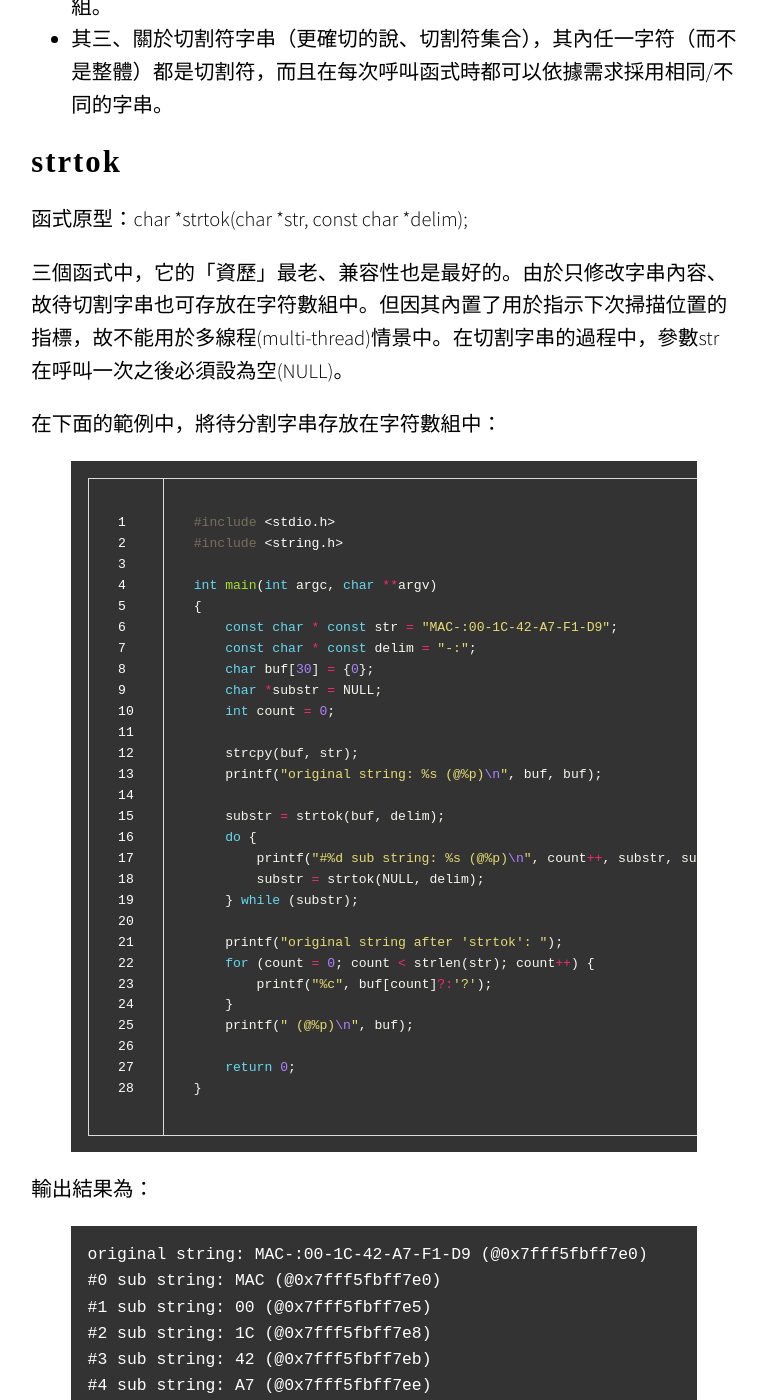
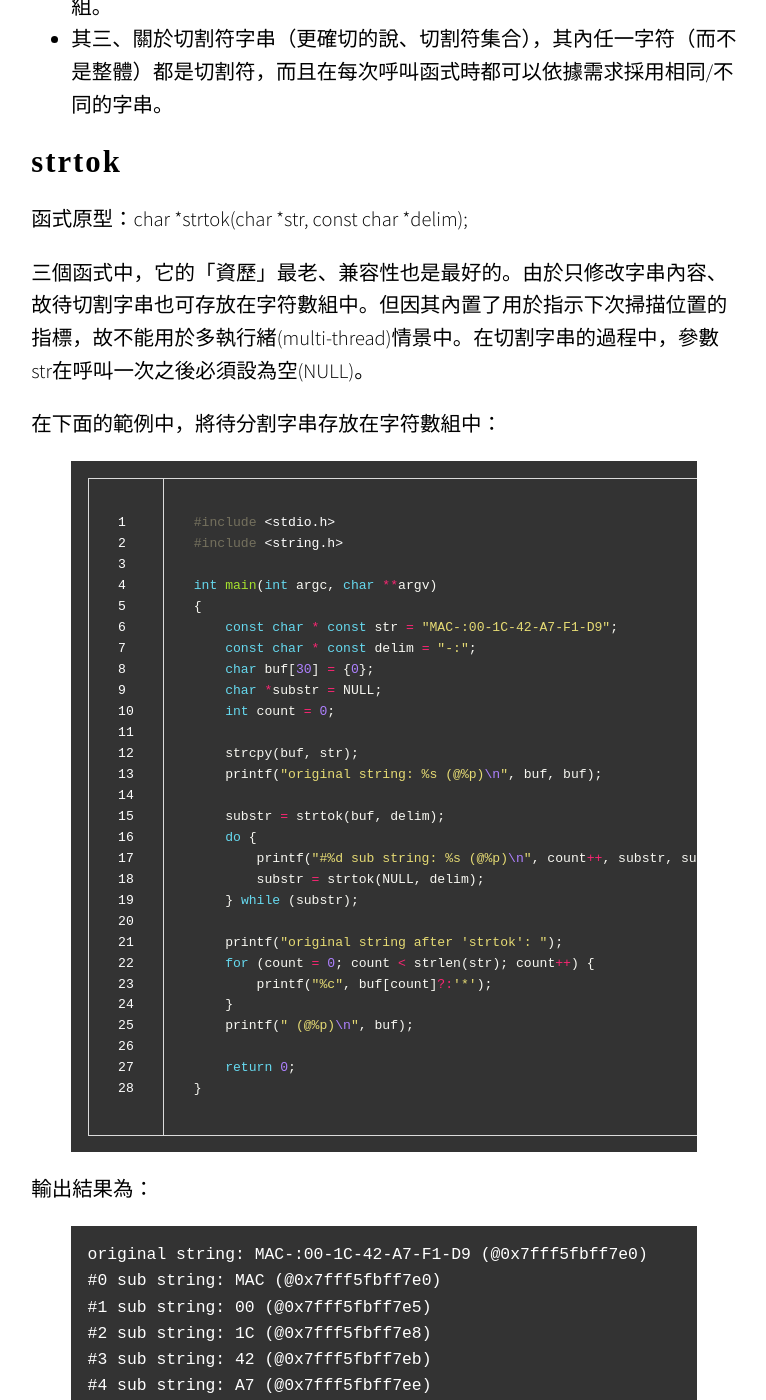
Before and after one commit to kenmux/kenmux.github.io, a Jekyll site: the page built from _posts/2015/09/06/string-split-strtok-strtok-r-strsep/2015-09-06-string-split-strtok-strtok-r-strsep.md, in a window 1280 px wide and 1400 px high, scrolled down 838 px. Shown: the whole window, without its empty margins (256-1022 px from the left). Built offline with Jekyll 4.4.1, drawn with Linux system fonts in a browser that asks for light colours; nearby versions of some CDN libraries; some web fonts are replaced; some of the changed text lies outside the part shown.

Commit message:
Update post '2015-09-06-string-split-strtok-strtok-r-strsep.md'
- Correct the translation of word 'thread'
- Use '*' instead of '?'

```diff
--- a/_posts/2015/09/06/string-split-strtok-strtok-r-strsep/2015-09-06-string-split-strtok-strtok-r-strsep.md
+++ b/_posts/2015/09/06/string-split-strtok-strtok-r-strsep/2015-09-06-string-split-strtok-strtok-r-strsep.md
@@ -20,7 +20,7 @@
 
 函式原型：char *strtok(char *str, const char *delim);
 
-三個函式中，它的「資歷」最老、兼容性也是最好的。由於只修改字串內容、故待切割字串也可存放在字符數組中。但因其內置了用於指示下次掃描位置的指標，故不能用於多線程(multi-thread)情景中。在切割字串的過程中，參數str在呼叫一次之後必須設為空(NULL)。
+三個函式中，它的「資歷」最老、兼容性也是最好的。由於只修改字串內容、故待切割字串也可存放在字符數組中。但因其內置了用於指示下次掃描位置的指標，故不能用於多執行緒(multi-thread)情景中。在切割字串的過程中，參數str在呼叫一次之後必須設為空(NULL)。
 
 在下面的範例中，將待分割字串存放在字符數組中：
 
@@ -47,7 +47,7 @@
 
     printf("original string after 'strtok': ");
     for (count = 0; count < strlen(str); count++) {
-        printf("%c", buf[count]?:'?');
+        printf("%c", buf[count]?:'*');
     }
     printf(" (@%p)\n", buf);
 
@@ -66,10 +66,10 @@
 #4 sub string: A7 (@0x7fff5fbff7ee)
 #5 sub string: F1 (@0x7fff5fbff7f1)
 #6 sub string: D9 (@0x7fff5fbff7f4)
-original string after 'strtok': MAC?:00?1C?42?A7?F1?D9 (@0x7fff5fbff7e0)
+original string after 'strtok': MAC*:00*1C*42*A7*F1*D9 (@0x7fff5fbff7e0)
 {% endhighlight %}
 
-注：最後一列、被`'\0'`替換的字符已用`'?'`打印出來。下同、不再贅述！
+注：最後一列、被`'\0'`替換的字符已用`'*'`打印出來。下同、不再贅述！
 
 由此可以看出，每次呼叫strtok、它都會從掃描位置開始掃描字串、將其後第一個出現的切割符改為`'\0'`、然後修改掃描位置、最後將原掃描位置返回。有趣的是、當切割符連續出現時、strtok並不會返回空字串（即`""`）、而是選擇跳過。
 
@@ -98,7 +98,7 @@
 
     printf("original string after 'strtok': ");
     for (count = 0; count < strlen(str); count++) {
-        printf("%c", dupstr[count]?:'?');
+        printf("%c", dupstr[count]?:'*');
     }
     printf(" (@%p)\n", dupstr);
 
@@ -119,14 +119,14 @@
 #4 sub string: A7 (@0x1002068de)
 #5 sub string: F1 (@0x1002068e1)
 #6 sub string: D9 (@0x1002068e4)
-original string after 'strtok': MAC?:00?1C?42?A7?F1?D9 (@0x1002068d0)
+original string after 'strtok': MAC*:00*1C*42*A7*F1*D9 (@0x1002068d0)
 {% endhighlight %}
 
 # strtok_r
 
 函式原型：char *strtok_r(char *str, const char *delim, char **saveptr);
 
-此為strtok的多線程安全的重入版本，新增參數saveptr，用於存放指示下次掃描位置的指標、其值不能為空；strtok_r在第一次呼叫時會忽略它的值（這意味著其初始值可為NULL）。與strtok一樣、待切割的字串亦可存放在字符數組中。
+此為strtok的多執行緒安全的重入版本，新增參數saveptr，用於存放指示下次掃描位置的指標、其值不能為空；strtok_r在第一次呼叫時會忽略它的值（這意味著其初始值可為NULL）。與strtok一樣、待切割的字串亦可存放在字符數組中。
 
 參考範例如下：
 
@@ -154,7 +154,7 @@
 
     printf("original string after 'strtok_r': ");
     for (count = 0; count < strlen(str); count++) {
-        printf("%c", dupstr[count]?:'?');
+        printf("%c", dupstr[count]?:'*');
     }
     printf(" (@%p)\n", dupstr);
 
@@ -175,14 +175,14 @@
 #4 sub string: A7 (@0x1002068de)
 #5 sub string: F1 (@0x1002068e1)
 #6 sub string: D9 (@0x1002068e4)
-original string after 'strtok_r': MAC?:00?1C?42?A7?F1?D9 (@0x1002068d0)
+original string after 'strtok_r': MAC*:00*1C*42*A7*F1*D9 (@0x1002068d0)
 {% endhighlight %}
 
 # strsep
 
 函式原型：char *strsep(char **stringp, const char *delim);
 
-最後說說strsep。與strtok_r同樣、它可以用在多線程情景中；但是、與前者不同的是、它不單修改字串的內容，而且還修改了字串的位址指標。
+最後說說strsep。與strtok_r同樣、它可以用在多執行緒情景中；但是、與前者不同的是、它不單修改字串的內容，而且還修改了字串的位址指標。
 
 這就意味著：
 
@@ -217,7 +217,7 @@
 
     printf("original string after 'strsep': ");
     for (count = 0; count < strlen(str); count++) {
-        printf("%c", dupstr[count]?:'?');
+        printf("%c", dupstr[count]?:'*');
     }
     printf(" (@%p)\n", sepstr);
 
@@ -239,7 +239,7 @@
 #5 sub string: A7 (@0x1002068de)
 #6 sub string: F1 (@0x1002068e1)
 #7 sub string: D9 (@0x1002068e4)
-original string after 'strsep': MAC??00?1C?42?A7?F1?D9 (@0x0)
+original string after 'strsep': MAC**00*1C*42*A7*F1*D9 (@0x0)
 {% endhighlight %}
 
 有一點須注意：與strtok/strtok_r不同、strsep會返回空字串。這在某些情景中相當有用。
@@ -257,20 +257,20 @@
 </tr>
 <tr>
 <td align="center">strtok</td>
-<td>線程安全</td>
-<td>非多線程安全</td>
+<td>執行緒安全</td>
+<td>非多執行緒安全</td>
 <td>POSIX.1-2001, POSIX.1-2008, C89, C99, SVr4, 4.3BSD</td>
 </tr>
 <tr>
 <td align="center">strtok_r</td>
-<td>線程安全</td>
-<td>多線程安全</td>
+<td>執行緒安全</td>
+<td>多執行緒安全</td>
 <td>POSIX.1-2001, POSIX.1-2008</td>
 </tr>
 <tr>
 <td align="center">strsep</td>
-<td>線程安全</td>
-<td>多線程安全</td>
+<td>執行緒安全</td>
+<td>多執行緒安全</td>
 <td>4.4BSD</td>
 </tr>
 </table>
@@ -279,4 +279,4 @@
 
 - 如果需要空字串、且不允許多個切割符相鄰、及不考慮可移植性，則可選用strsep。
 - 如果允許多個切割符相鄰、且不需要空字串，則可選用strtok_r。
-- 如果有萬分之一之可能、優先選用或自行實作strtok_r/strsep、而不是使用strtok；strtok可取的只有可移植性佳這一點，可以新作滿足多線程安全的函式呼叫之。
+- 如果有萬分之一之可能、優先選用或自行實作strtok_r/strsep、而不是使用strtok；strtok可取的只有可移植性佳這一點，可以新作滿足多執行緒安全的函式呼叫之。
```
